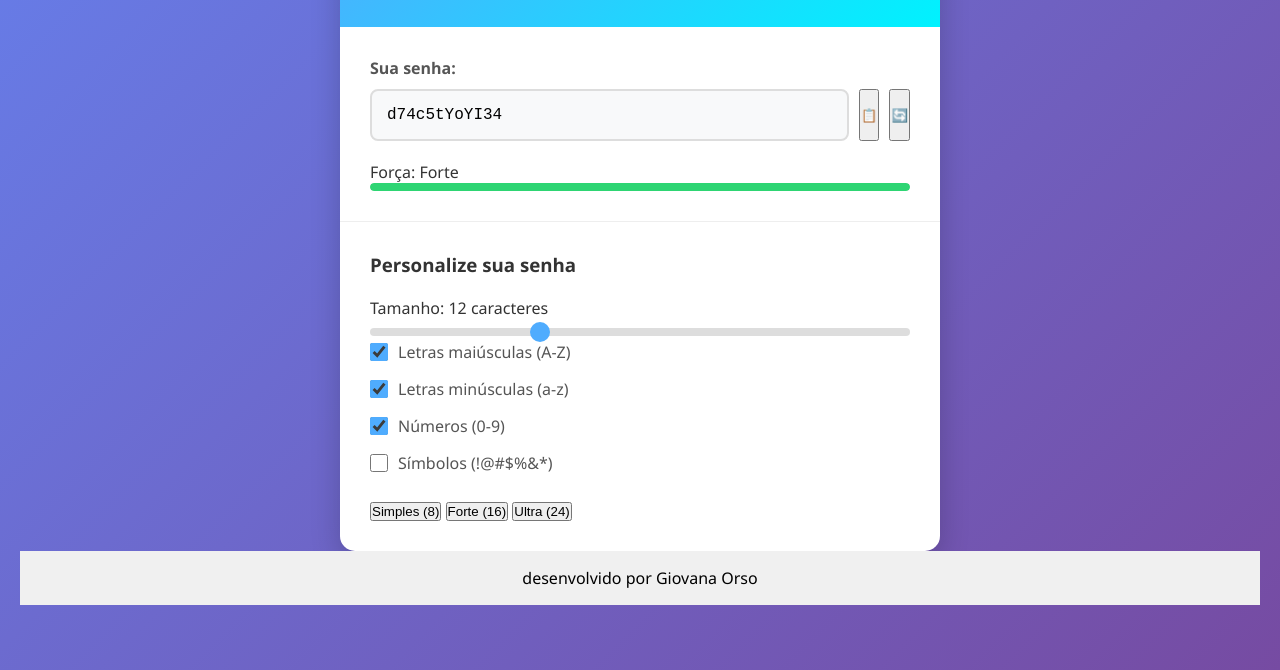
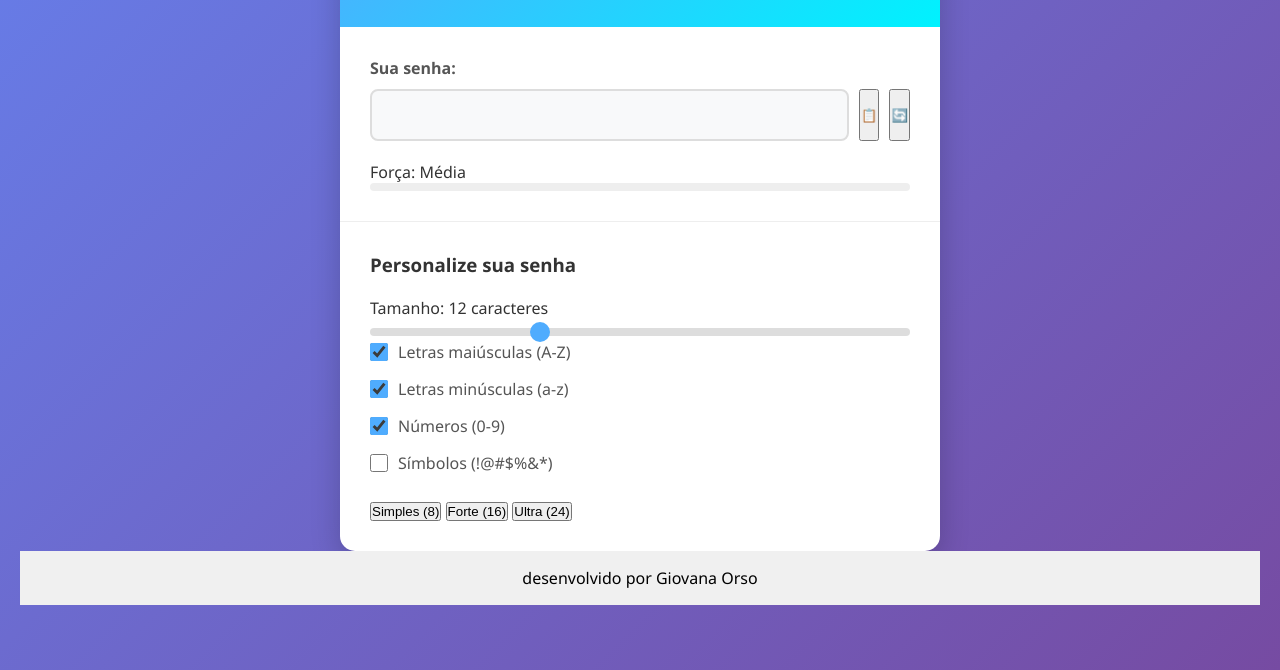
Before and after one commit to gigiorso/xss, a plain HTML site: page index.html in a window 1280 px wide. Shown: the part 130-800 px from the top of the page. Drawn offline with Linux system fonts and the light colour scheme.

Commit message:
index.html

```diff
--- a/index.html
+++ b/index.html
@@ -72,6 +72,6 @@
 <footer style="color: black;">
     <p>desenvolvido por Giovana Orso</p>
 </footer>
-    <script src="xn.js"></script>
+    <script src="script.js"></script>
 </body>
 </html>
```
